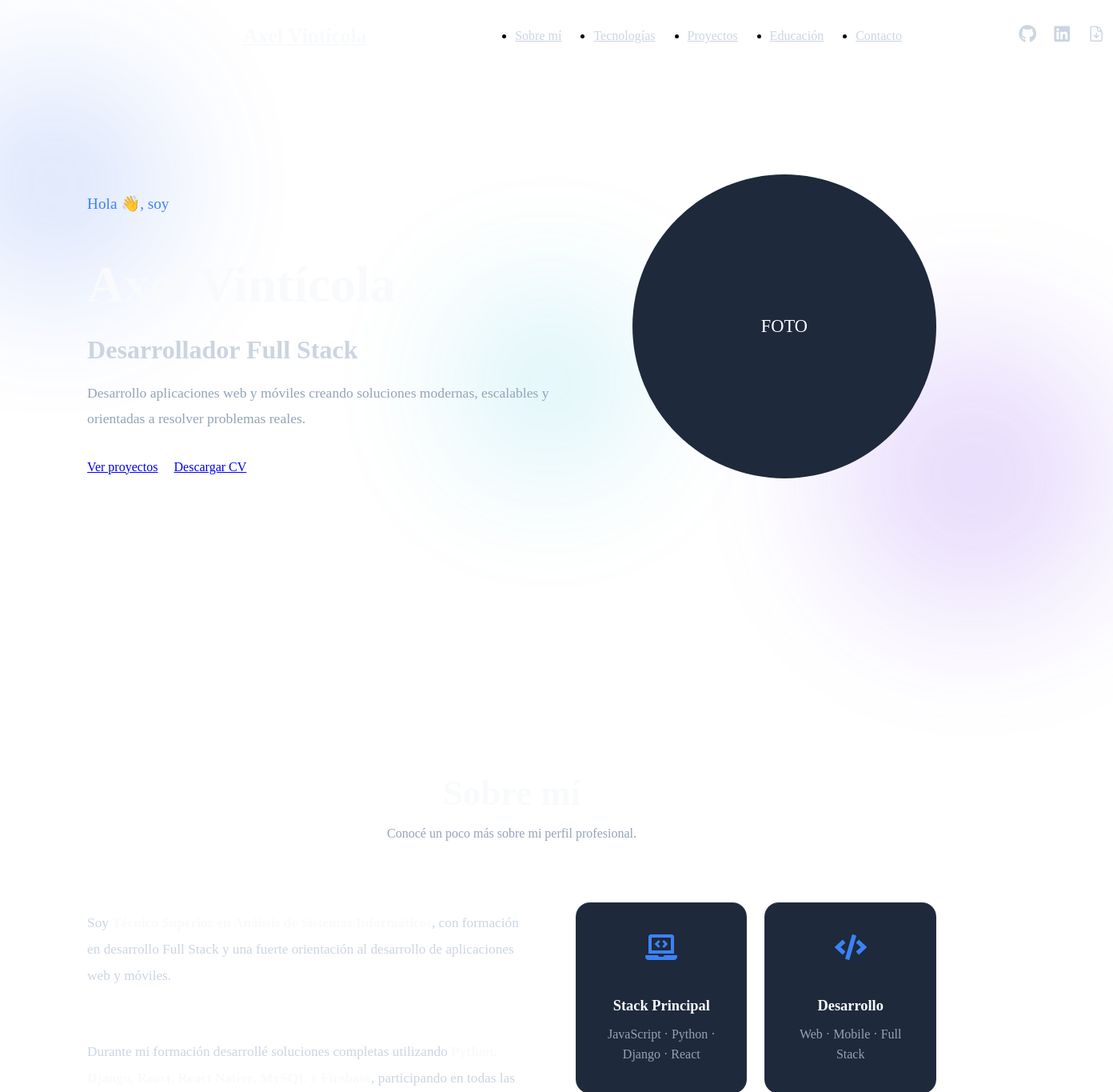
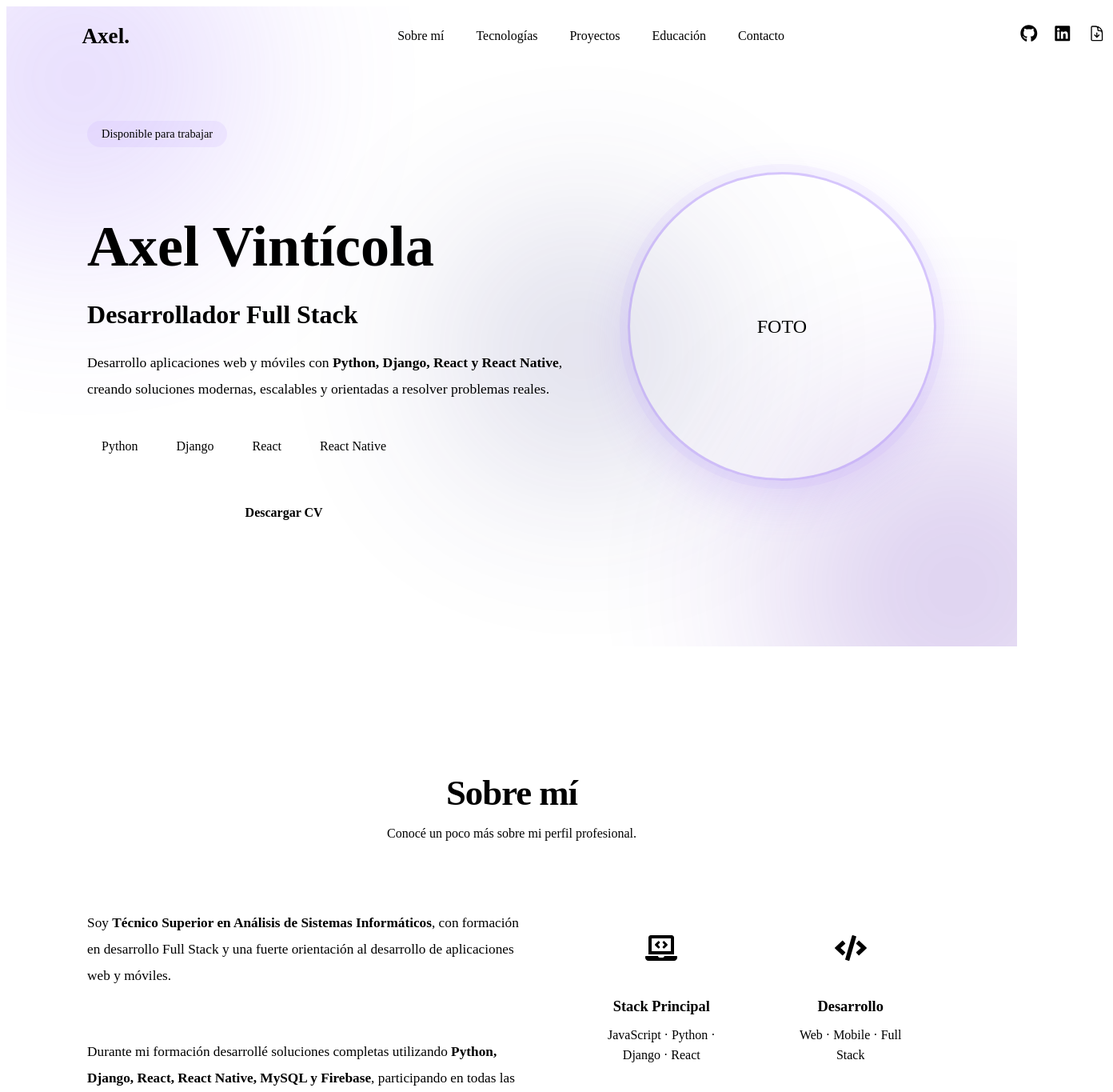
Before and after one commit to AxelVinticola/portfolio, a React (Vite) app: page / in a window 1280 px wide. Shown: the top 1365 px of the page at 80% size, 1392 px wide, since content can reach past the window. Built offline with nearby package versions, Linux system fonts and the light colour scheme; the HTML template or start-up script is replaced by a standard one.

Commit message:
cambio de estilo

```diff
--- a/src/components/Hero.jsx
+++ b/src/components/Hero.jsx
@@ -2,7 +2,7 @@ import "../styles/hero.css";
 
 function Hero() {
   return (
-    <section id="hero" className="hero">
+    <section className="hero">
 
       <div className="hero__blob hero__blob--1"></div>
       <div className="hero__blob hero__blob--2"></div>
@@ -10,9 +10,9 @@ function Hero() {
 
       <div className="hero__content">
 
-            <p className="hero__greeting">
-            Hola 👋, soy
-            </p>
+        <span className="hero__badge">
+          Disponible para trabajar
+        </span>
 
         <h1 className="hero__title">
           Axel Vintícola
@@ -23,9 +23,16 @@ function Hero() {
         </h2>
 
         <p className="hero__description">
-            Desarrollo aplicaciones web y móviles creando soluciones modernas,
-            escalables y orientadas a resolver problemas reales.
+          Desarrollo aplicaciones web y móviles con <strong>Python, Django, React y React Native</strong>,
+          creando soluciones modernas, escalables y orientadas a resolver problemas reales.
         </p>
+
+        <div className="hero__stack">
+          <span>Python</span>
+          <span>Django</span>
+          <span>React</span>
+          <span>React Native</span>
+        </div>
 
         <div className="hero__buttons">
 
@@ -43,7 +50,9 @@ function Hero() {
 
       <div className="hero__image">
 
+        <div className="hero__photo">
           FOTO
+        </div>
 
       </div>
 
--- a/src/components/Navbar.jsx
+++ b/src/components/Navbar.jsx
@@ -8,6 +8,7 @@ function Navbar() {
   const [scrolled, setScrolled] = useState(false);
 
   useEffect(() => {
+
     const handleScroll = () => {
       setScrolled(window.scrollY > 20);
     };
@@ -15,41 +16,28 @@ function Navbar() {
     window.addEventListener("scroll", handleScroll);
 
     return () => window.removeEventListener("scroll", handleScroll);
+
   }, []);
 
   return (
+
     <nav className={scrolled ? "navbar navbar--scrolled" : "navbar"}>
-      <div className="navbar__logo">
-        <a href="#hero">
-          Axel<span>.</span>
-        </a>
-      </div>
 
       <div className="navbar__logo">
-        <a href="#hero">Axel Vintícola</a>
+        <a href="#hero">Axel<span>.</span></a>
       </div>
 
       <ul className="navbar__menu">
 
-        <li>
-          <a href="#about">Sobre mí</a>
-        </li>
+        <li><a href="#about">Sobre mí</a></li>
 
-        <li>
-          <a href="#skills">Tecnologías</a>
-        </li>
+        <li><a href="#skills">Tecnologías</a></li>
 
-        <li>
-          <a href="#projects">Proyectos</a>
-        </li>
+        <li><a href="#projects">Proyectos</a></li>
 
-        <li>
-          <a href="#education">Educación</a>
-        </li>
+        <li><a href="#education">Educación</a></li>
 
-        <li>
-          <a href="#contact">Contacto</a>
-        </li>
+        <li><a href="#contact">Contacto</a></li>
 
       </ul>
 
@@ -83,6 +71,7 @@ function Navbar() {
       </div>
 
     </nav>
+
   );
 }
 
--- a/src/styles/about.css
+++ b/src/styles/about.css
@@ -9,112 +9,123 @@
 
 .section-title h2{
   font-size:2.8rem;
-    color:#F8FAFC;
+  color:var(--text);
   margin-bottom:12px;
+  font-weight:700;
+  letter-spacing:-1px;
 }
 
 .section-title p{
-    color:#94A3B8;
+  color:var(--text-secondary);
   font-size:1rem;
 }
 
 .about__container{
-
   display:grid;
   grid-template-columns:1.2fr 1fr;
   gap:70px;
   align-items:center;
+}
+
+.about__content{
+  display:flex;
+  flex-direction:column;
+  gap:28px;
+}
+
+.about__content p{
+  color:var(--text-secondary);
+  font-size:1.08rem;
+  line-height:1.9;
+}
+
+.about__content strong{
+  color:var(--text);
+  font-weight:600;
+}
+
+.about__cards{
+  display:grid;
+  grid-template-columns:repeat(2,1fr);
+  gap:22px;
+}
+
+.about__card{
+  position:relative;
+  overflow:hidden;
+  background:var(--surface);
+  border:1px solid var(--border);
+  border-radius:18px;
+  padding:35px 25px;
+  text-align:center;
+  transition:.35s;
+}
+
+.about__card::before{
+  content:"";
+  position:absolute;
+  top:0;
+  left:0;
+  width:100%;
+  height:3px;
+  background:linear-gradient(90deg,var(--primary),transparent);
+  opacity:0;
+  transition:.35s;
+}
+
+.about__card:hover{
+  transform:translateY(-10px);
+  border-color:var(--primary);
+  box-shadow:0 15px 35px rgba(139,92,246,.25);
+}
+
+.about__card:hover::before{
+  opacity:1;
+}
+
+.about__card svg{
+  font-size:2.5rem;
+  color:var(--primary);
+  margin-bottom:20px;
+  transition:.35s;
+}
+
+.about__card:hover svg{
+  transform:scale(1.15);
+}
+
+.about__card h3{
+  color:var(--text);
+  margin-bottom:12px;
+  font-size:1.15rem;
+}
+
+.about__card span{
+  color:var(--text-secondary);
+  line-height:1.6;
+}
+
+@media (max-width:991px){
+
+  .about{
+    padding:90px 7%;
+  }
+
+  .about__container{
+    grid-template-columns:1fr;
+    gap:50px;
+  }
 
 }
 
-.about__content{
+@media (max-width:768px){
 
-    display:flex;
-    flex-direction:column;
-    gap:28px;
-
-}
-
-.about__content p{
-
-    color:#CBD5E1;
-    font-size:1.08rem;
-    line-height:1.9;
-
-}
-
-.about__content strong{
-
-    color:#F8FAFC;
-    font-weight:600;
-
+  .section-title h2{
+    font-size:2.3rem;
   }
 
   .about__cards{
-
-    display:grid;
-    grid-template-columns:repeat(2,1fr);
-    gap:22px;
+    grid-template-columns:1fr;
+  }
 
 }
-
-.about__card{
-
-    background:#1E293B;
-    border:1px solid rgba(255,255,255,.05);
-
-    border-radius:18px;
-
-    padding:35px 25px;
-
-    text-align:center;
-
-    transition:.35s;
-
-}
-
-.about__card:hover{
-
-    transform:translateY(-10px);
-
-    border-color:#3B82F6;
-
-    box-shadow:0 15px 35px rgba(59,130,246,.18);
-
-}
-
-.about__card svg{
-
-    font-size:2.5rem;
-
-    color:#3B82F6;
-
-    margin-bottom:20px;
-
-    transition:.35s;
-
-}
-
-.about__card:hover svg{
-
-    transform:scale(1.15);
-
-}
-
-.about__card h3{
-
-    color:#F8FAFC;
-
-    margin-bottom:12px;
-
-    font-size:1.15rem;
-
-}
-
-.about__card span{
-
-    color:#94A3B8;
-
-    line-height:1.6;
-
-}
--- a/src/styles/global.css
+++ b/src/styles/global.css
@@ -1,3 +1,17 @@
+:root{
+  --bg:#0B0B0F;
+  --surface:#16161D;
+  --surface-light:#1E1E28;
+
+  --primary:#8B5CF6;
+  --primary-hover:#A855F7;
+
+  --text:#F8FAFC;
+  --text-secondary:#A1A1AA;
+
+  --border:rgba(255,255,255,.08);
+}
+
 * {
   margin: 0;
   padding: 0;
@@ -26,11 +40,10 @@ html{
     scroll-behavior:smooth;
 }
 
-body {
-  background: #0F172A;
-  color: #F8FAFC;
-  font-family: "Inter", sans-serif;
-  overflow-x: hidden;
+body{
+  background:var(--bg);
+  color:var(--text);
+  font-family:Inter,sans-serif;
 }
 
 a{
--- a/src/styles/hero.css
+++ b/src/styles/hero.css
@@ -1,120 +1,213 @@
 .hero{
+  isolation:isolate;
   min-height:100vh;
-
   display:flex;
   justify-content:space-between;
   align-items:center;
-
+  gap:80px;
   padding:0 8%;
-
   position:relative;
+  overflow:hidden;
 }
 
 .hero__content{
+  max-width:650px;
+  z-index:2;
+}
 
-    max-width:650px;
+.hero__badge{
+  display:inline-block;
+  padding:8px 18px;
+  border:1px solid var(--border);
+  border-radius:50px;
+  background:rgba(139,92,246,.08);
+  color:var(--primary);
+  font-size:.9rem;
+  margin-bottom:25px;
+}
+
+.hero__title{
+  font-size:4.5rem;
+  color:var(--text);
+  line-height:1.1;
+  margin-bottom:15px;
+}
+
+.hero__subtitle{
+  font-size:2rem;
+  color:var(--primary);
+  margin-bottom:25px;
+}
+
+.hero__description{
+  color:var(--text-secondary);
+  font-size:1.1rem;
+  line-height:1.9;
+  margin-bottom:35px;
+}
+
+.hero__description strong{
+  color:var(--text);
+  font-weight:600;
+}
+
+.hero__stack{
+  display:flex;
+  flex-wrap:wrap;
+  gap:12px;
+  margin-bottom:40px;
+}
+
+.hero__stack span{
+  padding:10px 18px;
+  border-radius:50px;
+  background:var(--surface);
+  border:1px solid var(--border);
+  color:var(--text-secondary);
+  transition:.3s;
+}
+
+.hero__stack span:hover{
+  border-color:var(--primary);
+  color:var(--text);
+}
+
+.hero__buttons{
+  display:flex;
+  gap:20px;
+}
+
+.btn{
+  padding:15px 28px;
+  border-radius:12px;
+  font-weight:600;
+  text-decoration:none;
+  transition:.3s;
+}
+
+.btn-primary{
+  background:var(--primary);
+  color:white;
+}
+
+.btn-primary:hover{
+  background:var(--primary-hover);
+  transform:translateY(-3px);
+}
+
+.btn-secondary{
+  border:1px solid var(--primary);
+  color:var(--primary);
+}
+
+.btn-secondary:hover{
+  background:var(--primary);
+  color:white;
+  transform:translateY(-3px);
+}
+
+.hero__image{
+  display:flex;
+  justify-content:center;
+  align-items:center;
+  z-index:2;
+}
+
+.hero__photo{
+  width:380px;
+  height:380px;
+  border-radius:50%;
+  background:var(--surface);
+  border:3px solid rgba(139,92,246,.35);
+  display:flex;
+  justify-content:center;
+  align-items:center;
+  color:var(--text);
+  font-size:1.5rem;
+  box-shadow:
+    0 0 0 10px rgba(139,92,246,.05),
+    0 20px 60px rgba(139,92,246,.20);
+  transition:.35s;
+}
+
+.hero__photo:hover{
+  transform:translateY(-10px) scale(1.02);
+  box-shadow:
+    0 0 0 12px rgba(139,92,246,.08),
+    0 25px 70px rgba(139,92,246,.35);
+}
+
+/* Luces de fondo */
+
+.hero__blob{
+  position:absolute;
+  border-radius:50%;
+  filter:blur(120px);
+  opacity:.22;
+  z-index:0;
+}
+
+.hero__blob--1{
+  width:420px;
+  height:420px;
+  background:#8B5CF6;
+  top:-120px;
+  left:-120px;
+}
+
+.hero__blob--2{
+  width:450px;
+  height:450px;
+  background:#5B21B6;
+  right:-150px;
+  bottom:-150px;
+}
+
+.hero__blob--3{
+  width:300px;
+  height:300px;
+  background:#312E81;
+  left:45%;
+  top:35%;
+}
+
+@media(max-width:991px){
+
+  .hero{
+    flex-direction:column-reverse;
+    justify-content:center;
+    text-align:center;
+    padding:120px 7%;
+  }
+
+  .hero__buttons,
+  .hero__stack{
+    justify-content:center;
+  }
+
+  .hero__title{
+    font-size:3.5rem;
+  }
+
+  .hero__photo{
+    width:300px;
+    height:300px;
+  }
 
 }
 
-.hero__greeting{
-
-    color:#3B82F6;
-
-    font-size:1.2rem;
-
-    margin-bottom:10px;
-
-}
+@media(max-width:768px){
 
   .hero__title{
-
-    font-size:4rem;
-
-    color:#F8FAFC;
-
-    margin-bottom:15px;
-
+    font-size:2.8rem;
   }
 
   .hero__subtitle{
-
-    font-size:2rem;
-
-    color:#CBD5E1;
-
-    margin-bottom:20px;
-
-}
-
-.hero__description{
-
-    color:#94A3B8;
-
-    font-size:1.1rem;
-
-    line-height:1.8;
-
-    margin-bottom:35px;
-
+    font-size:1.6rem;
   }
 
   .hero__buttons{
-
-    display:flex;
-
-    gap:20px;
+    flex-direction:column;
+  }
 
 }
-
-.hero__image{
-
-    width:380px;
-
-    height:380px;
-
-    border-radius:50%;
-
-    background:#1E293B;
-
-    display:flex;
-
-    justify-content:center;
-
-    align-items:center;
-
-    color:white;
-
-    font-size:1.4rem;
-}
-/* FONDOO */
-.hero__blob {
-  position: absolute;
-  border-radius: 50%;
-  filter: blur(90px);
-  opacity: 0.18;
-  z-index: -1;
-}
-
-.hero__blob--1 {
-  width: 280px;
-  height: 280px;
-  background: #2563EB;
-  top: 10%;
-  left: -80px;
-}
-
-.hero__blob--2 {
-  width: 350px;
-  height: 350px;
-  background: #7C3AED;
-  bottom: 5%;
-  right: -120px;
-}
-
-.hero__blob--3 {
-  width: 220px;
-  height: 220px;
-  background: #06B6D4;
-  top: 45%;
-  left: 45%;
-}
--- a/src/styles/navbar.css
+++ b/src/styles/navbar.css
@@ -1,60 +1,76 @@
-.navbar {
-  position: fixed;
-  top: 0;
-  left: 0;
-  width: 100%;
-  padding: 20px 8%;
-  display: flex;
-  justify-content: space-between;
-  align-items: center;
-  z-index: 1000;
+.navbar{
+  position:fixed;
+  top:0;
+  left:0;
+  width:100%;
+  padding:20px 8%;
+  display:flex;
+  justify-content:space-between;
+  align-items:center;
+  z-index:1000;
 
-  background: transparent;
-  transition: 0.3s ease;
-}
-/* .navbar__logo span {
-  color: #3B82F6;
-}*/
-
-.navbar__logo a {
-  font-size: 1.6rem;
-  font-weight: 700;
-  color: #F8FAFC;
+  background:transparent;
+  transition:.3s ease;
 }
 
-.navbar__menu {
-  display: flex;
-  gap: 2.5rem;
+.navbar__logo a{
+  font-size:1.7rem;
+  font-weight:700;
+  color:var(--text);
+  text-decoration:none;
 }
 
-.navbar__menu a {
-  color: #CBD5E1;
-  font-weight: 500;
-  transition: color 0.3s ease;
+.navbar__logo span{
+  color:var(--primary);
 }
 
-.navbar__menu a:hover {
-  color: #3B82F6;
+.navbar__menu{
+  display:flex;
+  gap:2.5rem;
+  list-style:none;
 }
 
-.navbar__actions {
-  display: flex;
-  gap: 1.3rem;
+.navbar__menu a{
+  text-decoration:none;
+  color:var(--text-secondary);
+  font-weight:500;
+  transition:.3s;
 }
 
-.navbar__actions a {
-  color: #CBD5E1;
-  font-size: 1.4rem;
-  transition: color 0.3s ease, transform 0.3s ease;
+.navbar__menu a:hover{
+  color:var(--primary);
 }
 
-.navbar__actions a:hover {
-  color: #3B82F6;
-  transform: translateY(-2px);
+.navbar__actions{
+  display:flex;
+  gap:1.3rem;
 }
 
-.navbar--scrolled {
-  background: rgba(15, 23, 42, 0.9);
-  backdrop-filter: blur(12px);
-  box-shadow: 0 4px 20px rgba(0, 0, 0, 0.2);
+.navbar__actions a{
+  color:var(--text-secondary);
+  font-size:1.35rem;
+  transition:.3s;
 }
+
+.navbar__actions a:hover{
+  color:var(--primary);
+  transform:translateY(-2px);
+}
+
+.navbar--scrolled{
+  background:rgba(11,11,15,.85);
+  backdrop-filter:blur(12px);
+  box-shadow:0 4px 20px rgba(0,0,0,.25);
+}
+
+@media(max-width:991px){
+
+  .navbar{
+    padding:20px 7%;
+  }
+
+  .navbar__menu{
+    display:none;
+  }
+
+}
```
Also changed, not shown: src/styles/skills.css (+6 -6 lines). Lines whose indentation alone changed are shown as unchanged.
